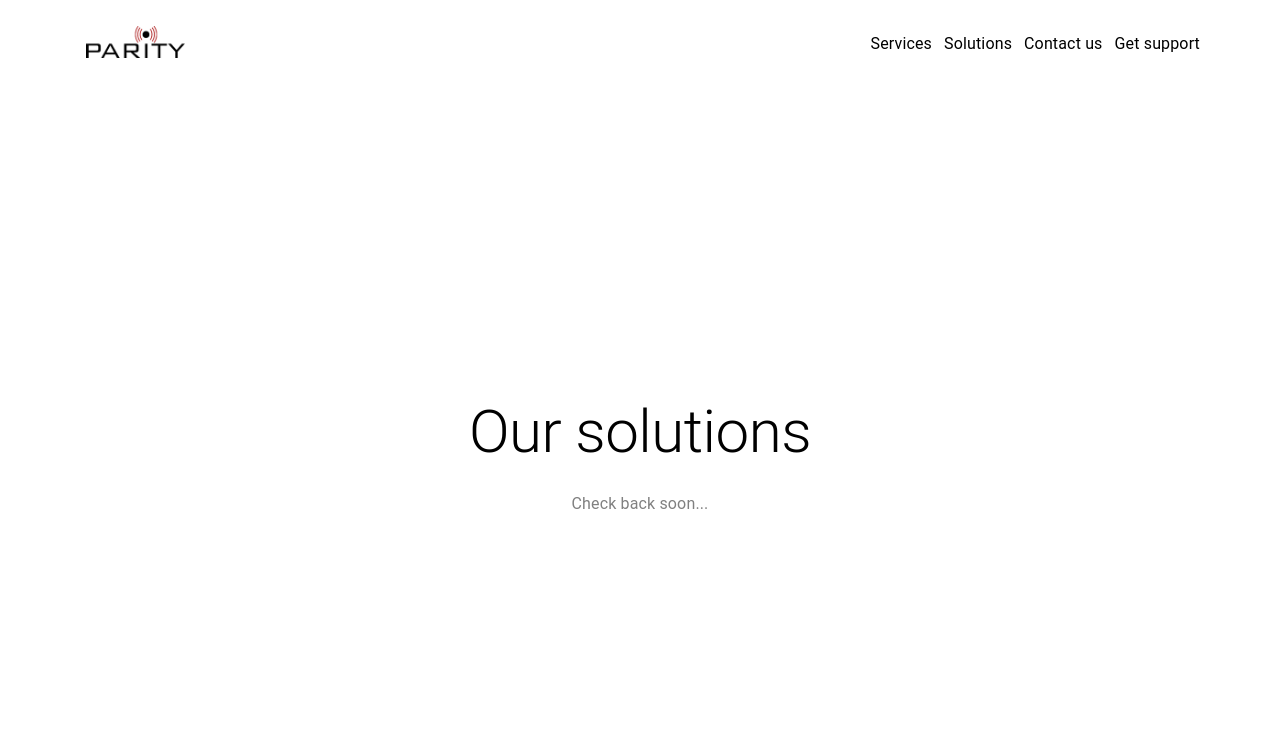
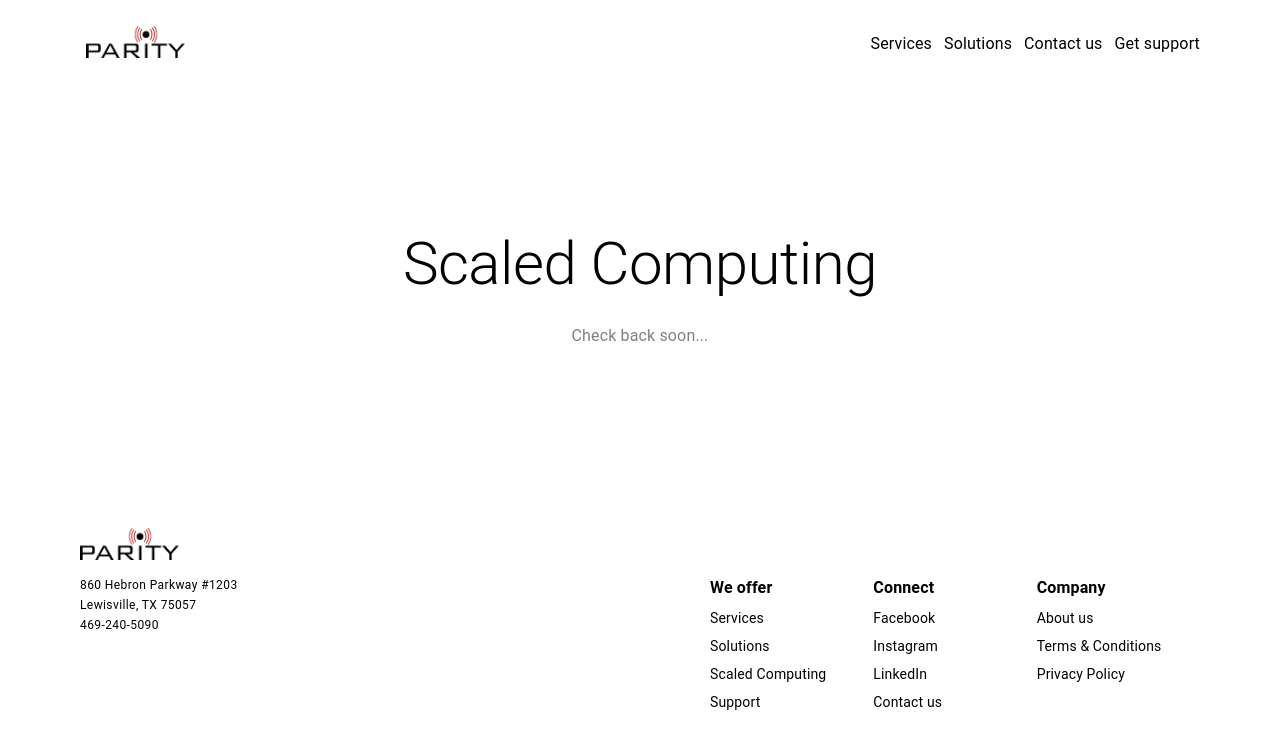
Before and after one commit to recondesigns/parity-consultants, a Next.js app: page /scaled-computing in a window 1280 px wide. Shown: the top 748 px of the page. Built offline with nearby package versions, Linux system fonts and the light colour scheme.

Commit message:
added Footer to layout

```diff
--- /dev/null
+++ b/src/app/components/footer/Footer.tsx
@@ -0,0 +1,264 @@
+"use client"
+import React from "react"
+import Image from "next/image"
+import Link from "next/link"
+import { styled } from "@mui/material/styles"
+import Box from "@mui/material/Box"
+import Grid from "@mui/material/Grid"
+import Typography from "@mui/material/Typography"
+import parityLogo from "../../../../public/parity-logo.png"
+
+const StyledFooter = styled(Box)(
+  {
+    display: "flex"
+  },
+  ({ theme }) => ({})
+)
+
+const StyledUl = styled("ul")(
+  {
+    position: "relative",
+    margin: "0px",
+    padding: "0px 0px 0px 0px",
+    display: "flex",
+    flexDirection: "column",
+    alignItems: "center",
+    gap: "8px",
+    listStyleType: "none",
+  },
+  ({ theme }) => ({})
+)
+
+const StyledNav = styled(Box)(
+  {
+    display: "flex",
+  },
+  ({ theme }) => ({})
+)
+
+const StyledLink = styled(Link)(
+  {
+    textDecoration: "none",
+  },
+  ({ theme }) => ({
+    color: "#000000",
+    "&:hover": {
+      color: "gray",
+    },
+  })
+)
+
+export default function Footer() {
+  return (
+    <StyledFooter
+      sx={{
+        py: { xs: "48px", lg: "64px" },
+        px: { xs: "20px", md: "40px", lg: "80px" },
+      }}
+    >
+      <Grid container>
+        <Grid item xs={12} pb={"12px"}>
+          <Box
+            sx={{
+              display: "flex",
+              justifyContent: { xs: "center", sm: "left" },
+            }}
+          >
+            <Link href={"/"} style={{ display: "inline-block" }}>
+              <Image src={parityLogo} height={32} alt="Company logo." />
+            </Link>
+          </Box>
+        </Grid>
+        <Grid item xs={12} sm={3} md={4} lg={5} pb={"24px"}>
+          <StyledUl>
+            <li style={{ width: "100%" }}>
+              <Typography
+                variant="caption"
+                component="p"
+                textAlign={{ xs: "center", sm: "left" }}
+              >
+                860 Hebron Parkway #1203
+              </Typography>
+              <Typography
+                variant="caption"
+                component="p"
+                textAlign={{ xs: "center", sm: "left" }}
+              >
+                Lewisville, TX 75057
+              </Typography>
+              <StyledLink href="tel:4692405090">
+                <Typography
+                  variant="caption"
+                  component="p"
+                  textAlign={{ xs: "center", sm: "left" }}
+                >
+                  469-240-5090
+                </Typography>
+              </StyledLink>
+            </li>
+          </StyledUl>
+        </Grid>
+        <Grid item xs={12} sm={9} md={8} lg={7}>
+          <StyledNav as="nav">
+            <Grid container justifyContent="flex-end">
+              <Grid item xs={12} sm={3} pb={"24px"}>
+                <StyledUl>
+                  <li style={{ width: "100%" }}>
+                    <Typography
+                      variant="body1"
+                      textAlign={{ xs: "center", sm: "left" }}
+                      fontWeight="bold"
+                    >
+                      We offer
+                    </Typography>
+                  </li>
+                  <li style={{ width: "100%" }}>
+                    <StyledLink href="/our-services">
+                      <Typography
+                        variant="body2"
+                        textAlign={{ xs: "center", sm: "left" }}
+                      >
+                        Services
+                      </Typography>
+                    </StyledLink>
+                  </li>
+                  <li style={{ width: "100%" }}>
+                    <StyledLink href="/our-solutions">
+                      <Typography
+                        variant="body2"
+                        textAlign={{ xs: "center", sm: "left" }}
+                      >
+                        Solutions
+                      </Typography>
+                    </StyledLink>
+                  </li>
+                  <li style={{ width: "100%" }}>
+                    <StyledLink href="/scaled-computing">
+                      <Typography
+                        variant="body2"
+                        textAlign={{ xs: "center", sm: "left" }}
+                      >
+                        Scaled Computing
+                      </Typography>
+                    </StyledLink>
+                  </li>
+                  <li style={{ width: "100%" }}>
+                    <StyledLink href="/get-support">
+                      <Typography
+                        variant="body2"
+                        textAlign={{ xs: "center", sm: "left" }}
+                      >
+                        Support
+                      </Typography>
+                    </StyledLink>
+                  </li>
+                </StyledUl>
+              </Grid>
+
+              <Grid item xs={12} sm={3} pb={"24px"}>
+                <StyledUl>
+                  <li style={{ width: "100%" }}>
+                    <Typography
+                      variant="body1"
+                      textAlign={{ xs: "center", sm: "left" }}
+                      fontWeight="bold"
+                    >
+                      Connect
+                    </Typography>
+                  </li>
+                  <li style={{ width: "100%" }}>
+                    <StyledLink
+                      href="https://www.facebook.com/"
+                      target="_blank"
+                    >
+                      <Typography
+                        variant="body2"
+                        textAlign={{ xs: "center", sm: "left" }}
+                      >
+                        Facebook
+                      </Typography>
+                    </StyledLink>
+                  </li>
+                  <li style={{ width: "100%" }}>
+                    <StyledLink
+                      href="https://www.instagram.com/"
+                      target="_blank"
+                    >
+                      <Typography
+                        variant="body2"
+                        textAlign={{ xs: "center", sm: "left" }}
+                      >
+                        Instagram
+                      </Typography>
+                    </StyledLink>
+                  </li>
+                  <li style={{ width: "100%" }}>
+                    <StyledLink
+                      href="https://www.linkedin.com/"
+                      target="_blank"
+                    >
+                      <Typography
+                        variant="body2"
+                        textAlign={{ xs: "center", sm: "left" }}
+                      >
+                        LinkedIn
+                      </Typography>
+                    </StyledLink>
+                  </li>
+                  <li style={{ width: "100%" }}>
+                    <StyledLink href="/contact-us">
+                      <Typography
+                        variant="body2"
+                        textAlign={{ xs: "center", sm: "left" }}
+                      >
+                        Contact us
+                      </Typography>
+                    </StyledLink>
+                  </li>
+                </StyledUl>
+              </Grid>
+
+              <Grid item xs={12} sm={3}>
+                <StyledUl>
+                  <li style={{ width: "100%" }}>
+                    <Typography
+                      variant="body1"
+                      fontWeight="bold"
+                      textAlign={{ xs: "center", sm: "left" }}
+                    >
+                      Company
+                    </Typography>
+                  </li>
+                  <li style={{ width: "100%" }}>
+                    <Typography
+                      variant="body2"
+                      textAlign={{ xs: "center", sm: "left" }}
+                    >
+                      About us
+                    </Typography>
+                  </li>
+                  <li style={{ width: "100%" }}>
+                    <Typography
+                      variant="body2"
+                      textAlign={{ xs: "center", sm: "left" }}
+                    >
+                      Terms & Conditions
+                    </Typography>
+                  </li>
+                  <li style={{ width: "100%" }}>
+                    <Typography
+                      variant="body2"
+                      textAlign={{ xs: "center", sm: "left" }}
+                    >
+                      Privacy Policy
+                    </Typography>
+                  </li>
+                </StyledUl>
+              </Grid>
+            </Grid>
+          </StyledNav>
+        </Grid>
+      </Grid>
+    </StyledFooter>
+  )
+}
--- a/src/app/components/header/NavigationFlyout.tsx
+++ b/src/app/components/header/NavigationFlyout.tsx
@@ -70,6 +70,7 @@ const FlyoutWrapper = styled(Box)<FlyoutWrapperProps>(
     justifyContent: "center",
     alignItems: "center",
     background: "white",
+    zIndex: "300",
   },
   ({ theme, isflyoutopen }) => ({
     display: isflyoutopen !== "true" ? "none" : "flex",
--- a/src/app/layout.tsx
+++ b/src/app/layout.tsx
@@ -1,6 +1,7 @@
 import type { Metadata } from "next"
 import { Mulish } from "next/font/google"
 import Header from "./components/header/Header"
+import Footer from "./components/footer/Footer"
 import "./globals.css"
 
 const inter = Mulish({ subsets: ["latin"] })
@@ -27,7 +28,7 @@ export default function RootLayout({
       >
         <Header />
         {children}
-        <footer></footer>
+        <Footer />
       </body>
     </html>
   )
--- a/src/app/scaled-computing/page.tsx
+++ b/src/app/scaled-computing/page.tsx
@@ -20,7 +20,7 @@ export default function ScaledComputingPage() {
         }}
       >
         <Typography variant="h2" sx={{ paddingTop: "24px" }}>
-          Our solutions
+          Scaled Computing
         </Typography>
         <Typography sx={{ paddingTop: "24px", color: "gray" }}>
           Check back soon...
```
